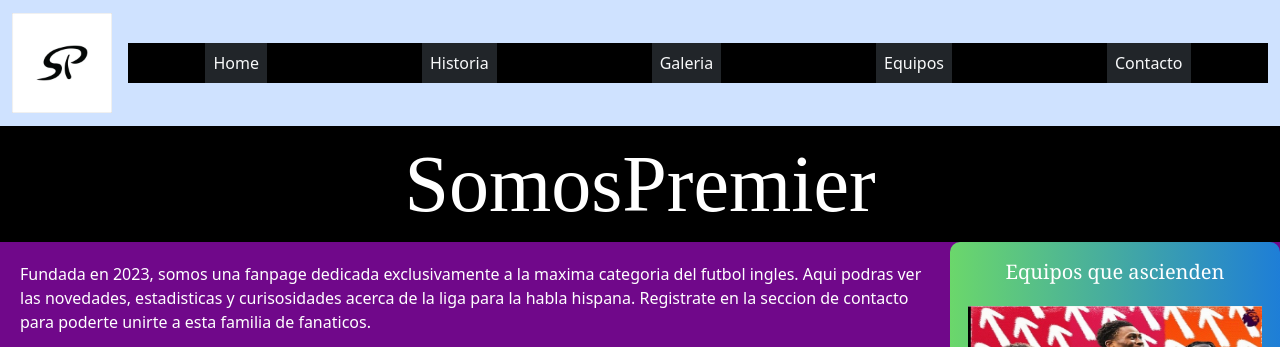
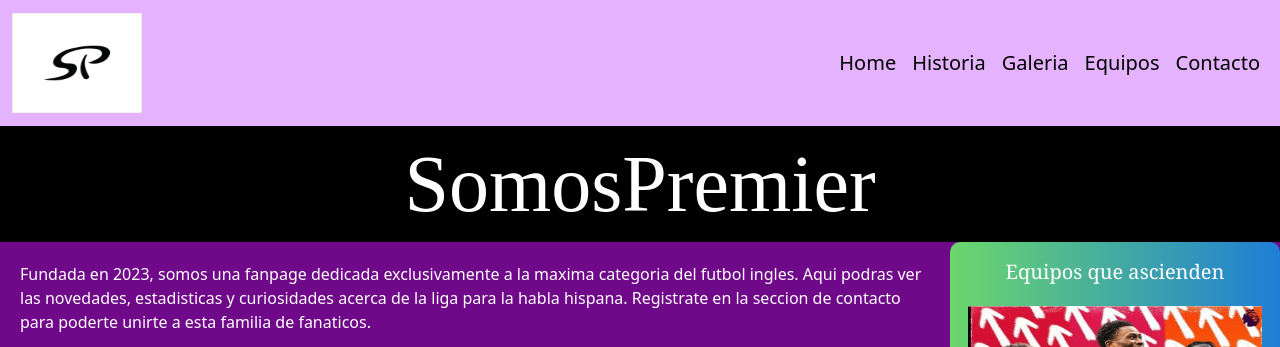
Before and after one commit to JoelMigel/PreEntrega3Migel, a website: page index.html in a window 1280 px wide. Shown: the top 347 px of the page. Drawn offline with nearby package versions, Linux system fonts and the light colour scheme.

Commit message:
actualizo navbar

```diff
--- a/index.html
+++ b/index.html
@@ -16,28 +16,28 @@
 
 <body id="fondo">
     <header>
-        <nav class="navbar navbar-expand-lg bg-primary-subtle text-emphasis-primary">
+        <nav class="navbar navbar-expand-lg " style="background-color: #e5b3fe;">
             <div class="container-fluid">
-              <a class="navbar-brand" href=""><img src="./images/sp-logo.jpg" width="100" height="100" alt="logo"></a>
+              <a class="navbar-brand" href=""><img src="./images/sp-logo.jpg" width="130" height="100" alt="logo"></a>
               <button class="navbar-toggler" type="button" data-bs-toggle="collapse" data-bs-target="#navbarNav" aria-controls="navbarNav" aria-expanded="false" aria-label="Toggle navigation">
                 <span class="navbar-toggler-icon"></span>
               </button>
               <div class="collapse navbar-collapse" id="navbarNav">
-                <ul class="navbar-nav d-flex justify-content-around w-100 bg-black text-white">
+                <ul class="navbar-nav d-flex justify-content-end w-100 text-dark fw-medium ">
                   <li class="nav-item">
-                    <a class="nav-link active text-light bg-dark" aria-current="page" href="">Home</a>
+                    <a class="nav-link active fs-5" aria-current="page" href="">Home</a>
                   </li>
                   <li class="nav-item">
-                    <a class="nav-link text-light bg-dark" href="./pages/historia.html">Historia</a>
+                    <a class="nav-link active fs-5" href="./pages/historia.html">Historia</a>
                   </li>
                   <li class="nav-item">
-                    <a class="nav-link text-light bg-dark" href="./pages/galeria.html">Galeria</a>
+                    <a class="nav-link active fs-5" href="./pages/galeria.html">Galeria</a>
                   </li>
                   <li class="nav-item">
-                    <a class="nav-link text-light bg-dark" href="./pages/equipos.html">Equipos</a>
+                    <a class="nav-link active fs-5" href="./pages/equipos.html">Equipos</a>
                   </li>
                   <li class="nav-item">
-                    <a class="nav-link text-light bg-dark" href="./pages/contacto.html">Contacto</a>
+                    <a class="nav-link active fs-5" href="./pages/contacto.html">Contacto</a>
                   </li>
                 </ul>
               </div>
@@ -50,7 +50,7 @@
       <div id="main_principal">
         <section>
           <p>Fundada en 2023, somos una fanpage dedicada exclusivamente a la maxima categoria
-              del futbol ingles. Aqui podras ver las novedades, estadisticas y curisosidades acerca de la liga para la habla hispana.
+              del futbol ingles. Aqui podras ver las novedades, estadisticas y curiosidades acerca de la liga para la habla hispana.
               Registrate en la seccion de contacto para poderte unirte a esta familia de fanaticos.
           </p>
           <h2>Lo nuevo</h2>
```
